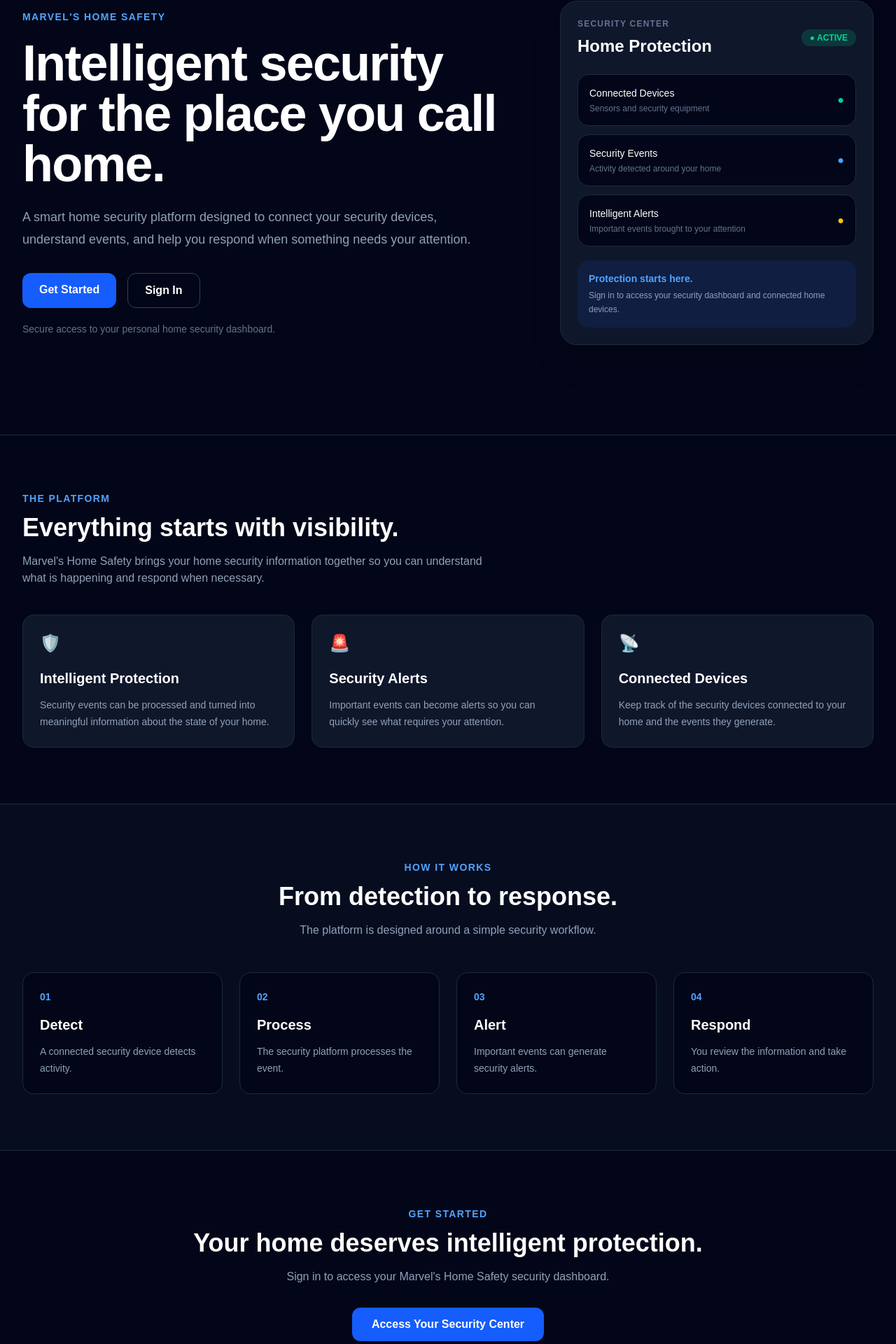
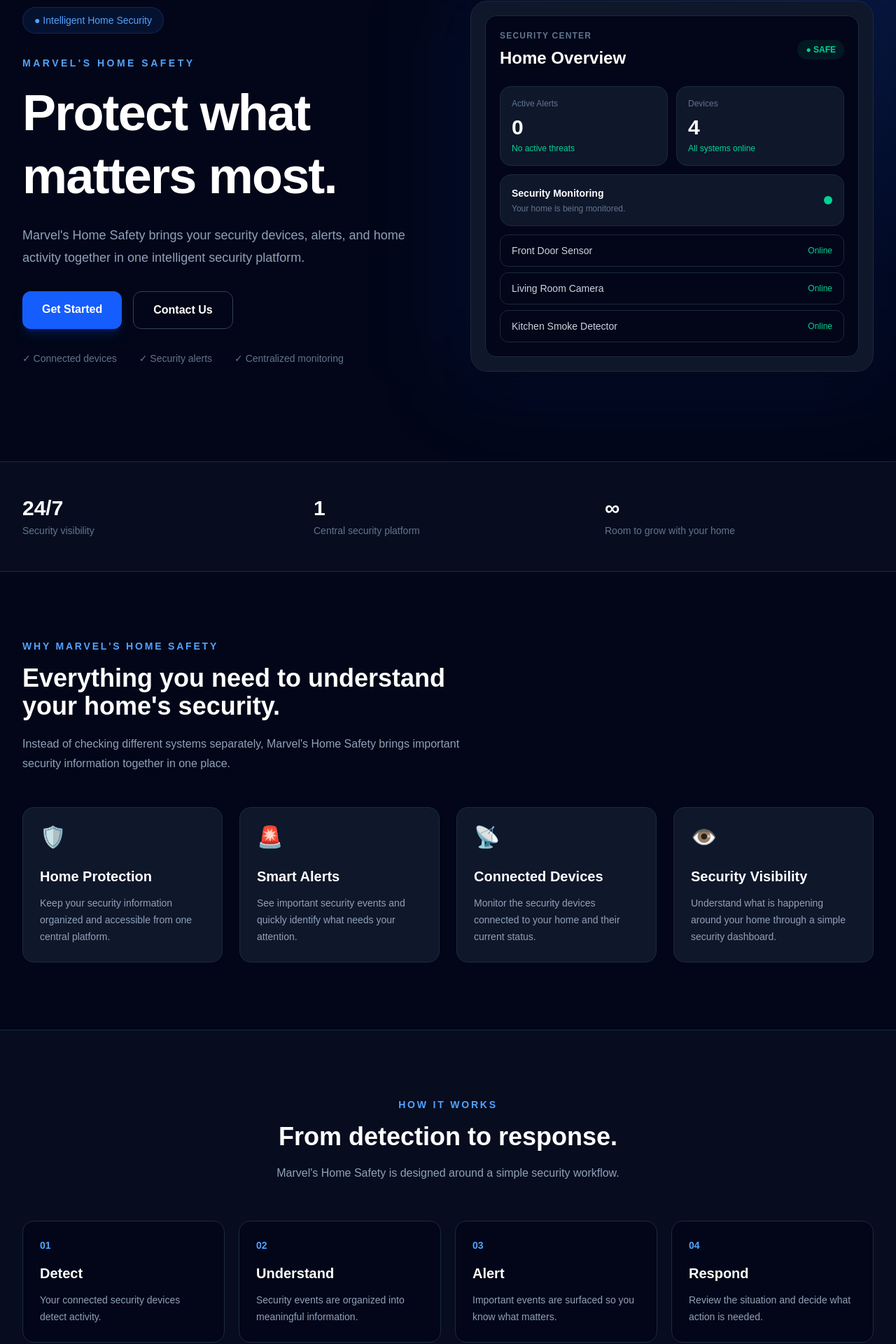
Before and after one commit to marvelousjoseph/marvels-home-safety, a Next.js app in the folder frontend/: page / in a window 1280 px wide. Shown: the part 198-2118 px from the top of the page at 70% size. Built offline with nearby package versions, Linux system fonts and the light colour scheme.

Commit message:
Redesign Marvels Home Safety landing page

```diff
--- a/frontend/app/page.tsx
+++ b/frontend/app/page.tsx
@@ -6,231 +6,280 @@
       <Navbar />
 
       {/* Hero */}
-      <section className="border-b border-slate-800">
-        <div className="mx-auto max-w-7xl px-6 py-24 sm:px-8 lg:flex lg:items-center lg:gap-16 lg:py-32">
-          <div className="max-w-3xl">
-            <p className="text-sm font-semibold uppercase tracking-widest text-blue-400">
+      <section className="relative overflow-hidden border-b border-slate-800">
+        <div className="absolute inset-0 bg-[radial-gradient(circle_at_top_right,rgba(37,99,235,0.18),transparent_35%)]" />
+
+        <div className="relative mx-auto grid max-w-7xl gap-16 px-6 py-24 sm:px-8 lg:grid-cols-2 lg:items-center lg:py-32">
+          <div>
+            <div className="inline-flex items-center rounded-full border border-blue-500/20 bg-blue-500/10 px-4 py-2 text-sm font-medium text-blue-400">
+              ● Intelligent Home Security
+            </div>
+
+            <p className="mt-8 text-sm font-bold uppercase tracking-[0.25em] text-blue-400">
               MARVEL&apos;S HOME SAFETY
             </p>
 
-            <h1 className="mt-5 text-5xl font-bold tracking-tight sm:text-6xl lg:text-7xl">
-              Intelligent security for the place you call home.
+            <h1 className="mt-4 max-w-3xl text-5xl font-bold leading-tight tracking-tight sm:text-6xl lg:text-7xl">
+              Protect what matters most.
             </h1>
 
             <p className="mt-6 max-w-2xl text-lg leading-8 text-slate-400">
-              A smart home security platform designed to connect your
-              security devices, understand events, and help you respond
-              when something needs your attention.
+              Marvel&apos;s Home Safety brings your security devices,
+              alerts, and home activity together in one intelligent
+              security platform.
             </p>
 
             <div className="mt-8 flex flex-col gap-4 sm:flex-row">
               <a
                 href="/login"
-                className="rounded-xl bg-blue-600 px-6 py-3 text-center font-semibold transition hover:bg-blue-500"
+                className="rounded-xl bg-blue-600 px-7 py-3.5 text-center font-semibold shadow-lg shadow-blue-600/20 transition hover:bg-blue-500"
               >
                 Get Started
               </a>
 
               <a
-                href="/login"
-                className="rounded-xl border border-slate-700 px-6 py-3 text-center font-semibold transition hover:bg-slate-900"
+                href="#contact"
+                className="rounded-xl border border-slate-700 px-7 py-3.5 text-center font-semibold transition hover:border-slate-600 hover:bg-slate-900"
               >
-                Sign In
+                Contact Us
               </a>
             </div>
 
-            <p className="mt-5 text-sm text-slate-500">
-              Secure access to your personal home security dashboard.
+            <div className="mt-8 flex flex-wrap gap-x-8 gap-y-3 text-sm text-slate-500">
+              <span>✓ Connected devices</span>
+              <span>✓ Security alerts</span>
+              <span>✓ Centralized monitoring</span>
+            </div>
+          </div>
+
+          {/* Security Center Preview */}
+          <div className="relative">
+            <div className="absolute -inset-6 rounded-[3rem] bg-blue-600/10 blur-3xl" />
+
+            <div className="relative rounded-3xl border border-slate-800 bg-slate-900 p-5 shadow-2xl">
+              <div className="rounded-2xl border border-slate-800 bg-slate-950 p-5">
+                <div className="flex items-center justify-between">
+                  <div>
+                    <p className="text-xs font-semibold uppercase tracking-widest text-slate-500">
+                      Security Center
+                    </p>
+
+                    <h2 className="mt-2 text-2xl font-bold">
+                      Home Overview
+                    </h2>
+                  </div>
+
+                  <div className="rounded-full bg-emerald-500/10 px-3 py-1.5 text-xs font-bold text-emerald-400">
+                    ● SAFE
+                  </div>
+                </div>
+
+                <div className="mt-6 grid grid-cols-2 gap-3">
+                  <div className="rounded-2xl border border-slate-800 bg-slate-900 p-4">
+                    <p className="text-xs text-slate-500">
+                      Active Alerts
+                    </p>
+
+                    <p className="mt-2 text-3xl font-bold">
+                      0
+                    </p>
+
+                    <p className="mt-1 text-xs text-emerald-400">
+                      No active threats
                     </p>
                   </div>
 
-          {/* Product Preview */}
-          <div className="mt-14 w-full max-w-md lg:mt-0">
-            <div className="rounded-3xl border border-slate-800 bg-slate-900 p-6 shadow-2xl">
-              <div className="flex items-center justify-between">
-                <div>
-                  <p className="text-xs font-semibold tracking-widest text-slate-500">
-                    SECURITY CENTER
+                  <div className="rounded-2xl border border-slate-800 bg-slate-900 p-4">
+                    <p className="text-xs text-slate-500">
+                      Devices
                     </p>
 
-                  <h2 className="mt-2 text-2xl font-bold">
-                    Home Protection
-                  </h2>
-                </div>
+                    <p className="mt-2 text-3xl font-bold">
+                      4
+                    </p>
 
-                <div className="rounded-full bg-emerald-500/20 px-3 py-1 text-xs font-semibold text-emerald-400">
-                  ● ACTIVE
+                    <p className="mt-1 text-xs text-emerald-400">
+                      All systems online
+                    </p>
                   </div>
                 </div>
 
-              <div className="mt-6 space-y-3">
-                <div className="rounded-2xl border border-slate-800 bg-slate-950 p-4">
+                <div className="mt-3 rounded-2xl border border-slate-800 bg-slate-900 p-4">
                   <div className="flex items-center justify-between">
                     <div>
-                      <p className="text-sm font-medium">
-                        Connected Devices
+                      <p className="text-sm font-semibold">
+                        Security Monitoring
                       </p>
 
                       <p className="mt-1 text-xs text-slate-500">
-                        Sensors and security equipment
+                        Your home is being monitored.
                       </p>
                     </div>
 
-                    <span className="text-emerald-400">●</span>
+                    <span className="h-3 w-3 rounded-full bg-emerald-400" />
                   </div>
                 </div>
 
-                <div className="rounded-2xl border border-slate-800 bg-slate-950 p-4">
-                  <div className="flex items-center justify-between">
-                    <div>
-                      <p className="text-sm font-medium">
-                        Security Events
-                      </p>
+                <div className="mt-3 space-y-2">
+                  {[
+                    "Front Door Sensor",
+                    "Living Room Camera",
+                    "Kitchen Smoke Detector",
+                  ].map((device) => (
+                    <div
+                      key={device}
+                      className="flex items-center justify-between rounded-xl border border-slate-800 px-4 py-3"
+                    >
+                      <span className="text-sm text-slate-300">
+                        {device}
+                      </span>
 
-                      <p className="mt-1 text-xs text-slate-500">
-                        Activity detected around your home
-                      </p>
+                      <span className="text-xs font-medium text-emerald-400">
+                        Online
+                      </span>
                     </div>
-
-                    <span className="text-blue-400">●</span>
+                  ))}
                 </div>
-                </div>
-
-                <div className="rounded-2xl border border-slate-800 bg-slate-950 p-4">
-                  <div className="flex items-center justify-between">
-                    <div>
-                      <p className="text-sm font-medium">
-                        Intelligent Alerts
-                      </p>
-
-                      <p className="mt-1 text-xs text-slate-500">
-                        Important events brought to your attention
-                      </p>
-                    </div>
-
-                    <span className="text-yellow-400">●</span>
-                  </div>
-                </div>
-              </div>
-
-              <div className="mt-5 rounded-2xl bg-blue-600/10 p-4">
-                <p className="text-sm font-semibold text-blue-400">
-                  Protection starts here.
-                </p>
-
-                <p className="mt-1 text-xs leading-5 text-slate-400">
-                  Sign in to access your security dashboard and connected
-                  home devices.
-                </p>
               </div>
             </div>
           </div>
         </div>
       </section>
 
-      {/* Features */}
-      <section className="mx-auto max-w-7xl px-6 py-20 sm:px-8">
-        <div className="max-w-2xl">
-          <p className="text-sm font-semibold uppercase tracking-widest text-blue-400">
-            THE PLATFORM
-          </p>
-
-          <h2 className="mt-3 text-3xl font-bold sm:text-4xl">
-            Everything starts with visibility.
-          </h2>
-
-          <p className="mt-4 text-slate-400">
-            Marvel&apos;s Home Safety brings your home security information
-            together so you can understand what is happening and respond
-            when necessary.
+      {/* Trust / Introduction */}
+      <section className="border-b border-slate-800 bg-slate-900/40">
+        <div className="mx-auto max-w-7xl px-6 py-12 sm:px-8">
+          <div className="grid gap-8 md:grid-cols-3">
+            <div>
+              <p className="text-3xl font-bold">24/7</p>
+              <p className="mt-1 text-sm text-slate-500">
+                Security visibility
               </p>
             </div>
 
-        <div className="mt-10 grid gap-6 md:grid-cols-3">
-          <div className="rounded-2xl border border-slate-800 bg-slate-900 p-6">
-            <div className="text-2xl">🛡️</div>
-
-            <h3 className="mt-5 text-xl font-semibold">
-              Intelligent Protection
-            </h3>
-
-            <p className="mt-3 text-sm leading-6 text-slate-400">
-              Security events can be processed and turned into meaningful
-              information about the state of your home.
+            <div>
+              <p className="text-3xl font-bold">1</p>
+              <p className="mt-1 text-sm text-slate-500">
+                Central security platform
               </p>
             </div>
 
-          <div className="rounded-2xl border border-slate-800 bg-slate-900 p-6">
-            <div className="text-2xl">🚨</div>
-
-            <h3 className="mt-5 text-xl font-semibold">
-              Security Alerts
-            </h3>
-
-            <p className="mt-3 text-sm leading-6 text-slate-400">
-              Important events can become alerts so you can quickly see
-              what requires your attention.
+            <div>
+              <p className="text-3xl font-bold">∞</p>
+              <p className="mt-1 text-sm text-slate-500">
+                Room to grow with your home
               </p>
             </div>
-
-          <div className="rounded-2xl border border-slate-800 bg-slate-900 p-6">
-            <div className="text-2xl">📡</div>
-
-            <h3 className="mt-5 text-xl font-semibold">
-              Connected Devices
-            </h3>
-
-            <p className="mt-3 text-sm leading-6 text-slate-400">
-              Keep track of the security devices connected to your home
-              and the events they generate.
-            </p>
           </div>
         </div>
       </section>
 
-      {/* How it works */}
-      <section className="border-y border-slate-800 bg-slate-900/40">
-        <div className="mx-auto max-w-7xl px-6 py-20 sm:px-8">
+      {/* Features */}
+      <section id="features" className="mx-auto max-w-7xl px-6 py-24 sm:px-8">
+        <div className="max-w-2xl">
+          <p className="text-sm font-bold uppercase tracking-[0.2em] text-blue-400">
+            WHY MARVEL&apos;S HOME SAFETY
+          </p>
+
+          <h2 className="mt-4 text-3xl font-bold sm:text-4xl">
+            Everything you need to understand your home&apos;s security.
+          </h2>
+
+          <p className="mt-5 leading-7 text-slate-400">
+            Instead of checking different systems separately, Marvel&apos;s
+            Home Safety brings important security information together in
+            one place.
+          </p>
+        </div>
+
+        <div className="mt-12 grid gap-6 md:grid-cols-2 lg:grid-cols-4">
+          {[
+            {
+              icon: "🛡️",
+              title: "Home Protection",
+              text: "Keep your security information organized and accessible from one central platform.",
+            },
+            {
+              icon: "🚨",
+              title: "Smart Alerts",
+              text: "See important security events and quickly identify what needs your attention.",
+            },
+            {
+              icon: "📡",
+              title: "Connected Devices",
+              text: "Monitor the security devices connected to your home and their current status.",
+            },
+            {
+              icon: "👁️",
+              title: "Security Visibility",
+              text: "Understand what is happening around your home through a simple security dashboard.",
+            },
+          ].map((feature) => (
+            <div
+              key={feature.title}
+              className="rounded-2xl border border-slate-800 bg-slate-900 p-6 transition hover:-translate-y-1 hover:border-slate-700"
+            >
+              <div className="text-3xl">{feature.icon}</div>
+
+              <h3 className="mt-6 text-xl font-semibold">
+                {feature.title}
+              </h3>
+
+              <p className="mt-3 text-sm leading-6 text-slate-400">
+                {feature.text}
+              </p>
+            </div>
+          ))}
+        </div>
+      </section>
+
+      {/* How It Works */}
+      <section
+        id="how-it-works"
+        className="border-y border-slate-800 bg-slate-900/40"
+      >
+        <div className="mx-auto max-w-7xl px-6 py-24 sm:px-8">
           <div className="text-center">
-            <p className="text-sm font-semibold uppercase tracking-widest text-blue-400">
+            <p className="text-sm font-bold uppercase tracking-[0.2em] text-blue-400">
               HOW IT WORKS
             </p>
 
-            <h2 className="mt-3 text-3xl font-bold sm:text-4xl">
+            <h2 className="mt-4 text-3xl font-bold sm:text-4xl">
               From detection to response.
             </h2>
 
-            <p className="mx-auto mt-4 max-w-2xl text-slate-400">
-              The platform is designed around a simple security workflow.
+            <p className="mx-auto mt-5 max-w-2xl text-slate-400">
+              Marvel&apos;s Home Safety is designed around a simple
+              security workflow.
             </p>
           </div>
 
-          <div className="mt-12 grid gap-6 md:grid-cols-4">
+          <div className="mt-14 grid gap-5 md:grid-cols-4">
             {[
               {
                 number: "01",
                 title: "Detect",
-                text: "A connected security device detects activity.",
+                text: "Your connected security devices detect activity.",
               },
               {
                 number: "02",
-                title: "Process",
-                text: "The security platform processes the event.",
+                title: "Understand",
+                text: "Security events are organized into meaningful information.",
               },
               {
                 number: "03",
                 title: "Alert",
-                text: "Important events can generate security alerts.",
+                text: "Important events are surfaced so you know what matters.",
               },
               {
                 number: "04",
                 title: "Respond",
-                text: "You review the information and take action.",
+                text: "Review the situation and decide what action is needed.",
               },
             ].map((step) => (
               <div
                 key={step.number}
-                className="rounded-2xl border border-slate-800 bg-slate-950 p-6"
+                className="relative rounded-2xl border border-slate-800 bg-slate-950 p-6"
               >
                 <p className="text-sm font-bold text-blue-400">
                   {step.number}
@@ -249,29 +298,129 @@
         </div>
       </section>
 
-      {/* CTA */}
-      <section className="mx-auto max-w-7xl px-6 py-20 text-center sm:px-8">
-        <p className="text-sm font-semibold uppercase tracking-widest text-blue-400">
-          GET STARTED
+      {/* Product Preview */}
+      <section className="mx-auto max-w-7xl px-6 py-24 sm:px-8">
+        <div className="grid gap-12 lg:grid-cols-2 lg:items-center">
+          <div>
+            <p className="text-sm font-bold uppercase tracking-[0.2em] text-blue-400">
+              YOUR SECURITY CENTER
             </p>
 
-        <h2 className="mt-3 text-3xl font-bold sm:text-4xl">
-          Your home deserves intelligent protection.
+            <h2 className="mt-4 text-3xl font-bold sm:text-4xl">
+              Everything important, in one place.
             </h2>
 
-        <p className="mx-auto mt-4 max-w-2xl text-slate-400">
-          Sign in to access your Marvel&apos;s Home Safety security
-          dashboard.
+            <p className="mt-5 leading-7 text-slate-400">
+              Once you sign in, your security dashboard gives you a
+              central view of your home&apos;s status, alerts, connected
+              devices, and recent security activity.
             </p>
 
             <a
               href="/login"
-          className="mt-8 inline-block rounded-xl bg-blue-600 px-7 py-3 font-semibold transition hover:bg-blue-500"
+              className="mt-8 inline-block rounded-xl bg-blue-600 px-6 py-3 font-semibold transition hover:bg-blue-500"
             >
-          Access Your Security Center
+              Explore Your Security Center
+            </a>
+          </div>
+
+          <div className="rounded-3xl border border-slate-800 bg-slate-900 p-6">
+            <div className="flex items-center justify-between">
+              <div>
+                <p className="text-xs uppercase tracking-widest text-slate-500">
+                  LIVE OVERVIEW
+                </p>
+
+                <p className="mt-2 text-xl font-bold">
+                  Your home is secure
+                </p>
+              </div>
+
+              <span className="rounded-full bg-emerald-500/10 px-3 py-1 text-xs font-bold text-emerald-400">
+                ● SAFE
+              </span>
+            </div>
+
+            <div className="mt-6 space-y-3">
+              {[
+                ["Active Alerts", "0", "No active threats"],
+                ["Connected Devices", "4", "4 online"],
+                ["Critical Alerts", "0", "None detected"],
+              ].map(([label, value, description]) => (
+                <div
+                  key={label}
+                  className="flex items-center justify-between rounded-2xl border border-slate-800 bg-slate-950 p-4"
+                >
+                  <div>
+                    <p className="text-sm text-slate-400">
+                      {label}
+                    </p>
+
+                    <p className="mt-1 text-xs text-slate-500">
+                      {description}
+                    </p>
+                  </div>
+
+                  <p className="text-2xl font-bold">{value}</p>
+                </div>
+              ))}
+            </div>
+          </div>
+        </div>
+      </section>
+
+      {/* Contact */}
+      <section
+        id="contact"
+        className="border-y border-slate-800 bg-slate-900/40"
+      >
+        <div className="mx-auto max-w-4xl px-6 py-24 text-center sm:px-8">
+          <p className="text-sm font-bold uppercase tracking-[0.2em] text-blue-400">
+            CONTACT US
+          </p>
+
+          <h2 className="mt-4 text-3xl font-bold sm:text-4xl">
+            Have questions about your home security?
+          </h2>
+
+          <p className="mx-auto mt-5 max-w-2xl leading-7 text-slate-400">
+            We&apos;re building Marvel&apos;s Home Safety to make home
+            security easier to understand, monitor, and manage.
+          </p>
+
+          <a
+            href="mailto:contact@marvelshomesafety.com"
+            className="mt-8 inline-block rounded-xl border border-slate-700 px-6 py-3 font-semibold transition hover:bg-slate-800"
+          >
+            Contact Marvel&apos;s Home Safety
+          </a>
+        </div>
+      </section>
+
+      {/* Final CTA */}
+      <section className="mx-auto max-w-5xl px-6 py-24 text-center sm:px-8">
+        <p className="text-sm font-bold uppercase tracking-[0.2em] text-blue-400">
+          GET STARTED
+        </p>
+
+        <h2 className="mt-4 text-4xl font-bold sm:text-5xl">
+          A smarter way to protect your home.
+        </h2>
+
+        <p className="mx-auto mt-5 max-w-2xl text-slate-400">
+          Connect your security system, understand what is happening,
+          and stay informed when your home needs your attention.
+        </p>
+
+        <a
+          href="/login"
+          className="mt-8 inline-block rounded-xl bg-blue-600 px-8 py-4 font-semibold shadow-lg shadow-blue-600/20 transition hover:bg-blue-500"
+        >
+          Get Started
         </a>
       </section>
 
+      {/* Footer */}
       <footer className="border-t border-slate-800">
         <div className="mx-auto flex max-w-7xl flex-col gap-3 px-6 py-8 text-sm text-slate-500 sm:px-8 md:flex-row md:items-center md:justify-between">
           <p>© 2026 Marvel&apos;s Home Safety</p>
```
Lines whose indentation alone changed are shown as unchanged.
